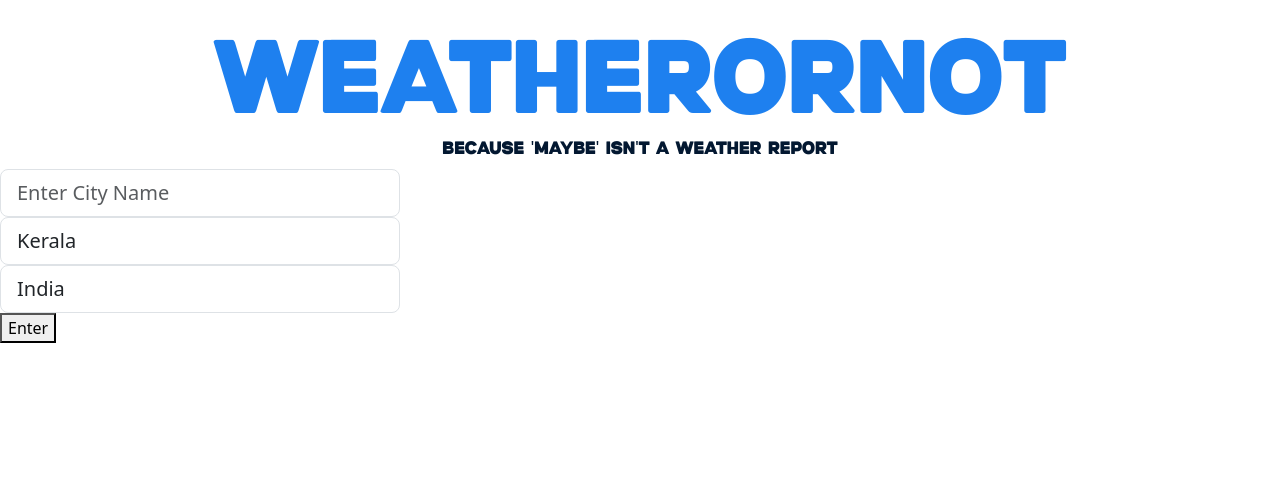
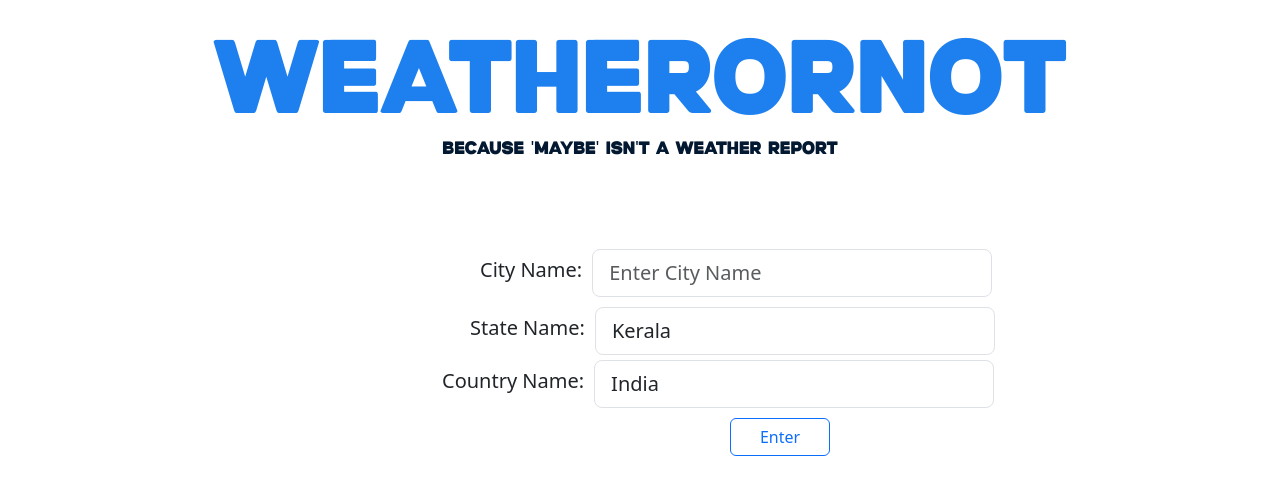
Before and after one commit to abhinav-rajesh/weatherornot, a Flask app: page / in a window 1280 px wide; the page is wider, and only the part inside the window is pictured. Shown: the top 495 px of that part. Run offline with Flask 3, Linux system fonts and the light colour scheme.

Commit message:
styling-bootstrap

```diff
--- a/static/style.css
+++ b/static/style.css
@@ -2,6 +2,8 @@
     font-family: 'Region';
     src: url("fonts/Region.ttf") format("truetype");
 }
+
+
 
 .title{
     font-family: 'Region', sans-serif;
@@ -13,12 +15,10 @@
     transform: scale(1);
     transition: 1s ease-in-out;
 }
-
 .title:hover{
     color: rgb(30, 128, 239);
     transform: scale(1.10)
 }
-
 .subtitle{
     font-family: 'Region', sans-serif;
     color: rgb(3, 24, 49);
@@ -29,6 +29,67 @@
     transition: 1s ease-in-out;
 }
 
+
+
 .form-control{
     width: 400px;
+    margin-left: 0px;
+    margin-top: 10px;
 }
+.firstformrow{
+    margin-left: 480px;
+    display: flex;
+    align-items: center;
+    margin-bottom: 5px;
+}
+.firstformrow label{
+    font-weight: 500;
+    font-size: 20px;
+    margin-top: 75px;
+    margin-right: 10px;
+    min-width: 60px
+}
+#cityname {
+    margin-top: 80px;
+}
+
+.secondformrow{
+    margin-left: 470px;
+    display: flex;
+    align-items: center;
+    margin-bottom: 0px;
+}
+.secondformrow label{
+    font-weight: 500;
+    font-size: 20px;
+    margin-top: 0px;
+    margin-right: 10px;
+    min-width: 60px
+}
+#statename {
+    margin-top: 5px;
+}
+
+.thirdformrow{
+    margin-left: 442px;
+    display: flex;
+    align-items: center;
+    margin-bottom: 0px;
+}
+.thirdformrow label{
+    font-weight: 500;
+    font-size: 20px;
+    margin-top: 0px;
+    margin-right: 10px;
+    min-width: 60px
+}
+#countryname {
+    margin-top: 5px;
+}
+
+
+.btn{
+    margin-top: 10px;
+    margin-left: 730px;
+    width: 100px;
+}
--- a/templates/index.html
+++ b/templates/index.html
@@ -11,10 +11,21 @@
     <h1 class="title">WeatherOrNot</h1>
     <h5 class="subtitle">Because 'Maybe' isn't a weather report</h5>
     <form action="/" method="POST">
+        <div class="firstformrow">
+        <label for="cityname">City Name: </label>
         <input class="form-control form-control-lg" type="text" id="cityname" name="cityname" placeholder="Enter City Name">
-        <input class="form-control form-control-lg" type="text" id="statename" name="statename" value="Kerala">
-        <input class="form-control form-control-lg" type="text" id="countryname" name="countryname" value="India">
-        <button>
+        </div>
+
+        <div class="secondformrow">
+            <label for="statename">State Name: </label>
+            <input class="form-control form-control-lg" type="text" id="statename" name="statename" value="Kerala">
+        </div>
+
+        <div  class="thirdformrow">
+            <label for="countryname">Country Name: </label>
+            <input class="form-control form-control-lg" type="text" id="countryname" name="countryname" value="India">
+        </div>
+        <button class="btn btn-outline-primary">
             Enter
         </button>
     </form>
```
